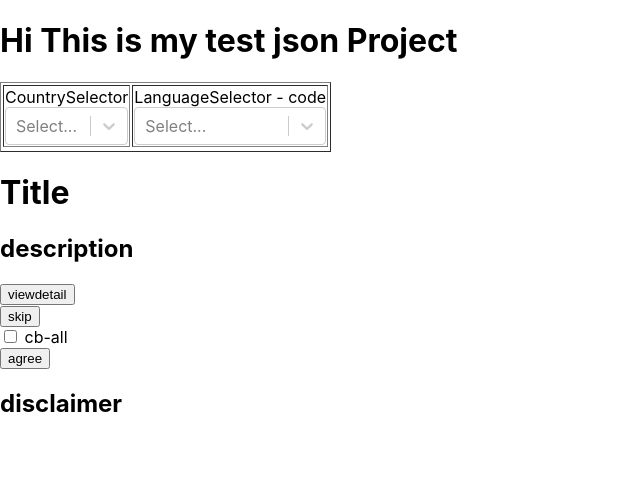
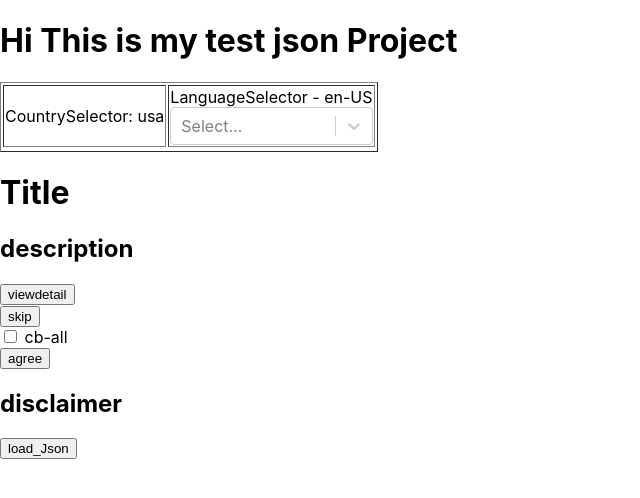
Before and after one commit to depari/react-poc-project, a React (Vite) app in the folder json-viewer-react/: page / in a window 1280 px wide. Shown: the top 498 px of the page, without its empty margins (0-640 px from the left). Built offline with nearby package versions, Linux system fonts and the light colour scheme.

Commit message:
update for using zustand

```diff
--- a/json-viewer-react/package.json
+++ b/json-viewer-react/package.json
@@ -10,7 +10,8 @@
   "dependencies": {
     "react": "^18.0.0",
     "react-dom": "^18.0.0",
-    "react-select": "5.3.0"
+    "react-select": "5.3.0",
+    "zustand": "4.0.0-rc.0"
   },
   "devDependencies": {
     "@types/react": "^18.0.0",
--- a/json-viewer-react/src/App.tsx
+++ b/json-viewer-react/src/App.tsx
@@ -4,10 +4,30 @@ import logo from './logo.svg'
 import JsonHeaderLayout from './Component/Layout/JsonHeaderLayout';
 import JsonBodyLayout from './Component/Layout/JsonBodyLayout';
 
+import JsonStore from './JsonStore';
 
+
+// const jsonStore = create((set) =>({
+//   language_code:'default',
+//   setLanguageCode(input_lang:string){
+//     set((state) => ({language_code : input_lang}))
+//   }
+// }));
 function App() {
   // const [country_code ,setCountryCode] = useState<string>('us');
   // const [language_code,setLanguageCode] = useState<string>('en');
+  //loadJson
+  const {setCountryCode, setLanguageCode, loadJsonFile}  = JsonStore();
+  // loadJsonFile("testpath");
+  //setCountryCode('ko');
+
+  const initJsonFile = (path:string) => {
+    // loadJsonFile(path);
+    setCountryCode('ko');
+    setLanguageCode('kr');
+  }
+
+
   return (
     <>
       <h1>
@@ -16,6 +36,8 @@ function App() {
       <JsonHeaderLayout/>
       <JsonBodyLayout/>
 
+      <button onClick={() => initJsonFile("test")}>load_Json</button>
+
     </>
   );
 }
--- a/json-viewer-react/src/Component/Item/CountrySelector.tsx
+++ b/json-viewer-react/src/Component/Item/CountrySelector.tsx
@@ -1,19 +1,17 @@
 import React from 'react'
 import Select from 'react-select';
 
+import JsonStore from '../../JsonStore';
 
 function CountrySelector() {
-    const country_list = [
-        {label: "default", value : "default"},
-        {label: "US", value : "US"},
-        {label: "KR", value : "KR"},
-
-    ];
+    // const { language_code, setLanguageCode} = jsonStore();
+    //const bears = useStore(state => state.bears);
+    const {country_code, language_code, setCountryCode, setLanguageCode}  = JsonStore();
 
 
     return (<>
-         CountrySelector
-         <Select options={country_list} />
+         CountrySelector: {country_code}
+         {/* <Select options={country_list} /> */}
 
     </>);
 
--- a/json-viewer-react/src/Component/Item/LanguageSelector.tsx
+++ b/json-viewer-react/src/Component/Item/LanguageSelector.tsx
@@ -1,8 +1,10 @@
 import React from 'react'
 import Select from 'react-select';
 
+import JsonStore from '../../JsonStore';
 
 function LanguageSelector() {
+    const {country_code, language_code, setCountryCode, setLanguageCode}  = JsonStore();
     const language_list = [
         {label: "default", value : "default"},
         {label: "en", value : "en"},
@@ -10,7 +12,7 @@ function LanguageSelector() {
     ];
 
     return (<>
-        LanguageSelector - code
+        LanguageSelector - {language_code}
         <Select options={language_list}></Select>
     </>);
 
--- /dev/null
+++ b/json-viewer-react/src/JsonStore.tsx
@@ -0,0 +1,44 @@
+import create from 'zustand'
+
+
+interface jsonData {
+    json_path:string;
+    json_data:string;
+    loadJsonFile:(json_path:string) => void;
+    country_code:string;
+    setCountryCode:(country_code:string) => void;
+    language_code:string;
+    setLanguageCode:(language_code:string) => void;
+}
+
+
+const JsonStore = create<jsonData>((set) => ({
+    json_path:"null_date",
+    json_data:"null_date",
+    loadJsonFile:(path:string) =>
+        set((state) => ({
+            json_path : path,
+            json_date : "test",
+            country_code: "ko",
+            language_code: "kr"
+        })
+    ),
+    country_code:"usa",
+    setCountryCode:(country_code) =>
+        set((state) => ({
+            ...state,
+            country_code
+        })
+    ),
+    language_code:"en-US",
+    setLanguageCode:(language_code) =>
+        set((state) => ({
+            ...state,
+            language_code
+        })
+    ),
+    json_data_path:"",
+
+}));
+
+export default JsonStore;
```
